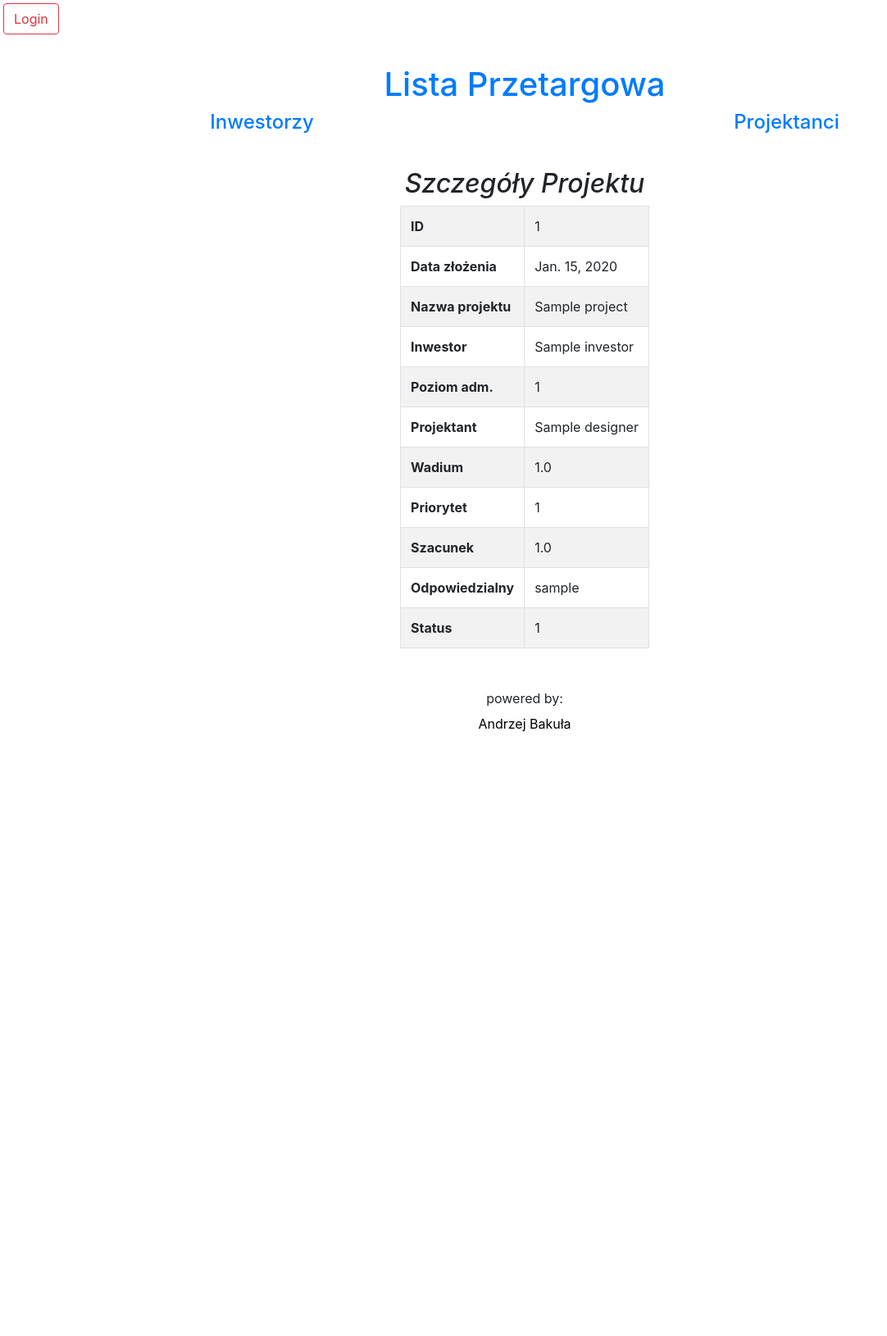
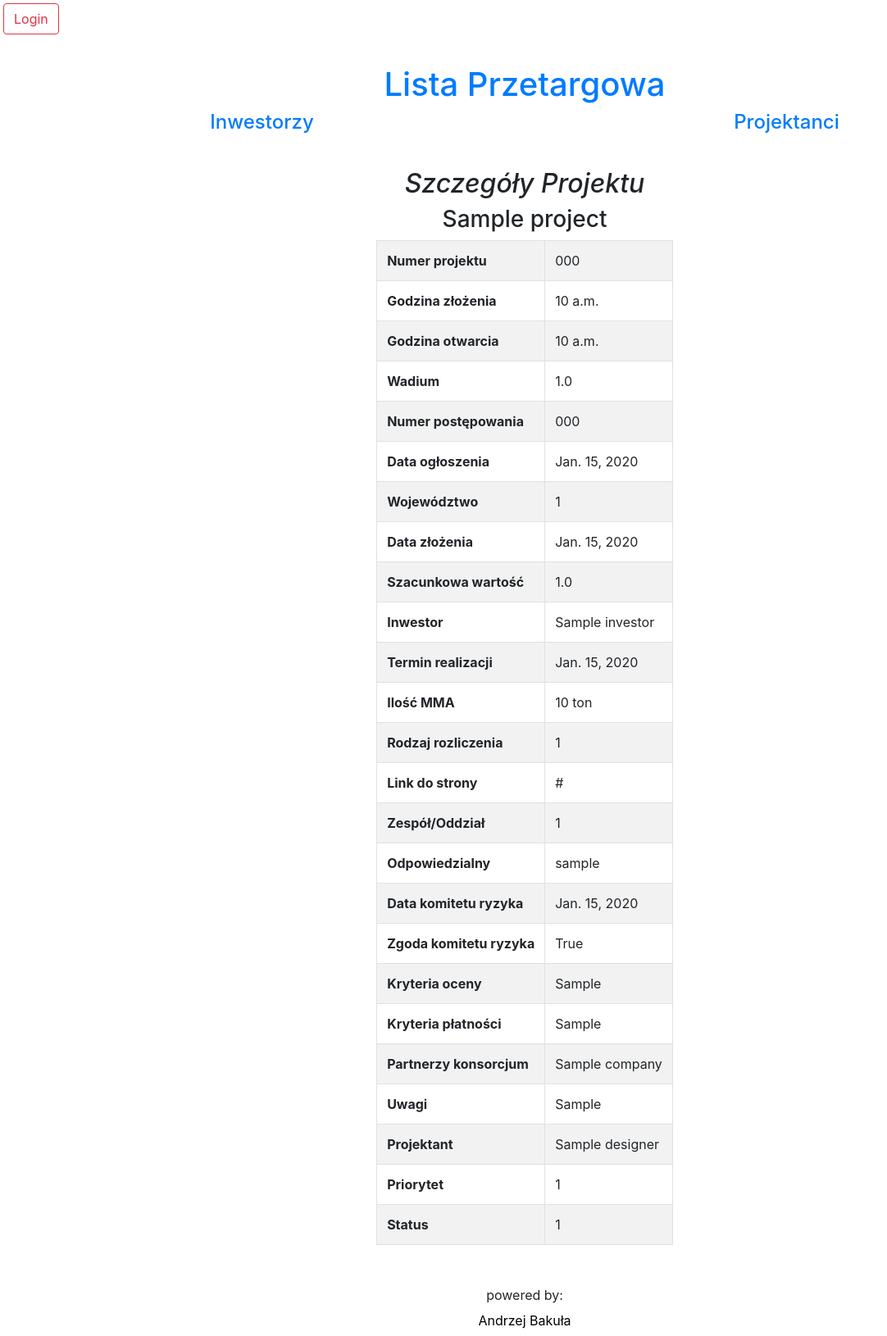
Before and after one commit to AndrzejBakula/tender_list, a Django app: page /project_details/1 in a window 1280 px wide. Shown: the whole page at 82% size, without its empty margins (0-1082 px from the left). Before the commit the page ends 902 px from the top, so only its background shows below. Run offline with Django 3.2, Linux system fonts and the light colour scheme; tables that the repository leaves empty hold one stand-in row (Sample ...).

Commit message:
add project correction

```diff
--- a/dyplomowa_app/templates/project_details.html
+++ b/dyplomowa_app/templates/project_details.html
@@ -10,50 +10,110 @@
     <div class="d-flex flex-row justify-content-center align-items-center">
         <h2 class="display-5 align-self-center header2"><i>Szczegóły Projektu</i></h2>
     </div>
+    <div class="d-flex flex-row justify-content-center align-items-center">
+        <h3 class="display-5 align-self-center header2">{{ project.project_name }}</h3>
+    </div>
 
     <div class="d-flex flex-column align-items-center" style="height: 100%;">
     <table class="table table-striped table-bordered">
         <tbody>
             <tr>
-                <th scope="col">ID</th>
-                <td scope="col">{{ project.id }}</th>
+                <th scope="col">Numer projektu</th>
+                <td scope="col">{{ project.project_number }}</th>
+            </tr>
+            <tr>
+                <th scope="col">Godzina złożenia</th>
+                <td scope="col">{{ project.tender_time }}</th>
+            </tr>
+            <tr>
+                <th scope="col">Godzina otwarcia</th>
+                <td scope="col">{{ project.open_time }}</th>
+            </tr>
+            <tr>
+                <th scope="col">Wadium</th>
+                <td scope="col">{{ project.deposit }}</td>
+            </tr>
+            <tr>
+                <th scope="col">Numer postępowania</th>
+                <td scope="col">{{ project.announcement_number }}</td>
+            </tr>
+            <tr>
+                <th scope="col">Data ogłoszenia</th>
+                <td scope="col">{{ project.announcement_date }}</td>
+            </tr>
+            <tr>
+                <th scope="col">Województwo</th>
+                <td scope="col">{{ project.voivodeship }}</td>
             </tr>
             <tr>
                 <th scope="col">Data złożenia</th>
                 <td scope="col">{{ project.tender_date }}</td>
             </tr>
             <tr>
-                <th scope="col">Nazwa projektu</th>
-                <td scope="col">{{ project.project_name }}</td>
+                <th scope="col">Szacunkowa wartość</th>
+                <td scope="col">{{ project.estimated_value }}</td>
             </tr>
             <tr>
                 <th scope="col">Inwestor</th>
                 <td scope="col">{{ project.investor.investor_name }}</td>
             </tr>
             <tr>
-                <th scope="col">Poziom adm.</th>
-                <td scope="col">{{ project.investor.investor_administration_level }}</td>
+                <th scope="col">Termin realizacji</th>
+                <td scope="col">{{ project.project_deadline }}</td>
+            </tr>
+            <tr>
+                <th scope="col">Ilość MMA</th>
+                <td scope="col">{{ project.mma_quantity }} ton</td>
+            </tr>
+            <tr>
+                <th scope="col">Rodzaj rozliczenia</th>
+                <td scope="col">{{ project.payment_method }}</td>
+            </tr>
+            <tr>
+                <th scope="col">Link do strony</th>
+                <td scope="col">{{ project.project_url }}</td>
+            </tr>
+            <tr>
+                <th scope="col">Zespół/Oddział</th>
+                <td scope="col">{{ project.division }}</td>
+            </tr>
+            <tr>
+                <th scope="col">Odpowiedzialny</th>
+                <td scope="col">{% for j in project.person.all %} {{ j.username }} <br> {% endfor %}</td>
+            </tr>
+            <tr>
+                <th scope="col">Data komitetu ryzyka</th>
+                <td scope="col">{{ project.rc_date }}</td>
+            </tr>
+            <tr>
+                <th scope="col">Zgoda komitetu ryzyka</th>
+                <td scope="col">{{ project.rc_agree }}</td>
+            </tr>
+            <tr>
+                <th scope="col">Kryteria oceny</th>
+                <td scope="col">{{ project.evaluation_criteria }}</td>
+            </tr>
+            <tr>
+                <th scope="col">Kryteria płatności</th>
+                <td scope="col">{{ project.payment_criteria }}</td>
+            </tr>
+            <tr>
+                <th scope="col">Partnerzy konsorcjum</th>
+                <td scope="col">{% for j in project.jv_partners.all %} {{ j }} <br> {% endfor %}</td>
+            </tr>
+            <tr>
+                <th scope="col">Uwagi</th>
+                <td scope="col">{{ project.remarks }}</td>
             </tr>
             <tr>
                 <th scope="col">Projektant</th>
-                <td scope="col">{{ project.designer.designer_name }}</td>
-            </tr>
-            <tr>
-                <th scope="col">Wadium</th>
-                <td scope="col">{{ project.deposit }}</td>
+                <td scope="col">{{ project.designer }}</td>
             </tr>
             <tr>
                 <th scope="col">Priorytet</th>
                 <td scope="col">{{ project.priority }}</td>
             </tr>
-            <tr>
-                <th scope="col">Szacunek</th>
-                <td scope="col">{{ project.estimated_value }}</td>
-            </tr>
-            <tr>
-                <th scope="col">Odpowiedzialny</th>
-                <td scope="col">{% for j in project.person.all %} {{ j.username }} <br> {% endfor %}</td>
-            </tr>
+
             <tr>
                 <th scope="col">Status</th>
                 <td scope="col">{{ project.status }}</td>
```
Also changed, not shown: other parts of dyplomowa_app/templates/project_details.html (+1 -1 lines), dyplomowa_app/forms.py (+13 -1 lines).
